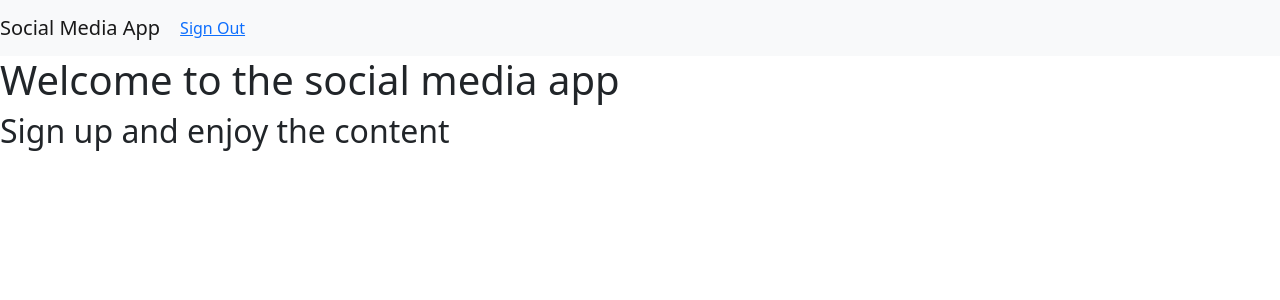
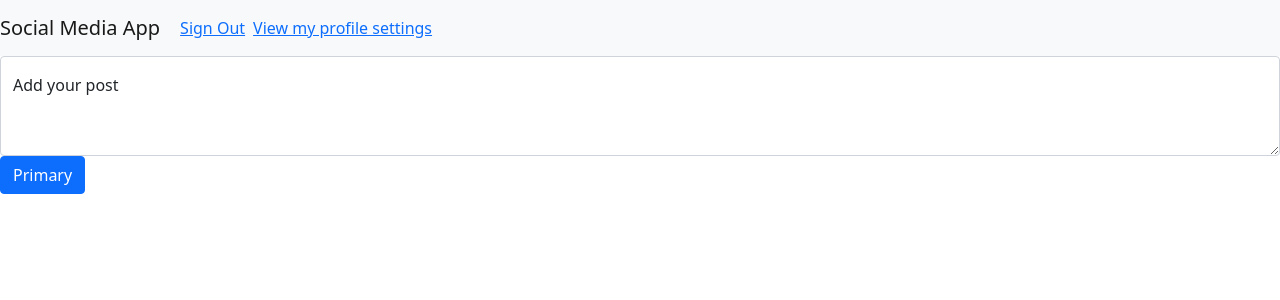
Before and after one commit to iamkamleshrangi/Django_Social_Media_Project, a Django app: page / in a window 1280 px wide. Shown: the top 300 px of the page. Run offline with Django 4.2, Linux system fonts and the light colour scheme; the visitor is signed in with stand-in values (Sample User, id 1).

Commit message:
index page add post textarea

```diff
--- a/media_app/templates/base.html
+++ b/media_app/templates/base.html
@@ -12,14 +12,17 @@
   </head>
   <body>
     <nav class="navbar navbar-expand-lg navbar-light bg-light">
-      <a class="navbar-brand" href="#">Social Media App</a>
+      <a class="navbar-brand" href="/">Social Media App</a>
       {% if request.user.is_authenticated %}
         <a class="p-1 rounded" href="/signout">Sign Out</a>
+        <a class="p-1 rounded" href="/profile-settings">View my profile settings</a>
+
       {% else %}
         <a class="p-1 rounded" href="/signup">Sign Up</a>
         <a class="p-1 rounded" href="/signin">Sign In</a>
       {% endif %}
     </nav>
+    {% comment %} dynamic content  {% endcomment %}
     {% block content %}
     {% endblock %}
     <script src="https://cdn.jsdelivr.net/npm/bootstrap@5.0.2/dist/js/bootstrap.bundle.min.js" integrity="sha384-MrcW6ZMFYlzcLA8Nl+NtUVF0sA7MsXsP1UyJoMp4YLEuNSfAP+JcXn/tWtIaxVXM" crossorigin="anonymous"></script>
--- a/media_app/templates/index.html
+++ b/media_app/templates/index.html
@@ -1,6 +1,11 @@
 {% extends 'base.html' %}
 
 {% block content %}
-  <h1>Welcome to the social media app</h1>
-  <h2>Sign up and enjoy the content</h2>
+  <form method="POST" action="">
+  <div class="form-floating">
+    <textarea class="form-control" placeholder="Leave a comment here" id="floatingTextarea2" style="height: 100px"></textarea>
+    <label for="floatingTextarea2">Add your post</label>
+    <button type="button" class="btn btn-primary">Primary</button>
+  </div>
+  </form>
 {% endblock %}
--- a/media_app/templates/sign_up.html
+++ b/media_app/templates/sign_up.html
@@ -8,6 +8,12 @@
   >
   {% csrf_token %}
   <h1>Sign Up Page</h1>
+  {% if error %}
+    <div class="alert alert-danger" role="alert">
+      {{error_msg}}
+      Please try again
+    </div>
+  {% endif %}
     <div class="mb-3">
         <label for="username" class="form-label">Username</label>
         <input type="text" class="form-control" id="username" aria-describedby="userNameHelp" name="username" />
--- a/requirements.txt
+++ b/requirements.txt
@@ -1,5 +1,6 @@
 asgiref==3.6.0
 backports.zoneinfo==0.2.1
 Django==4.2
+django-environ==0.10.0
 Pillow==9.5.0
 sqlparse==0.4.4
```
